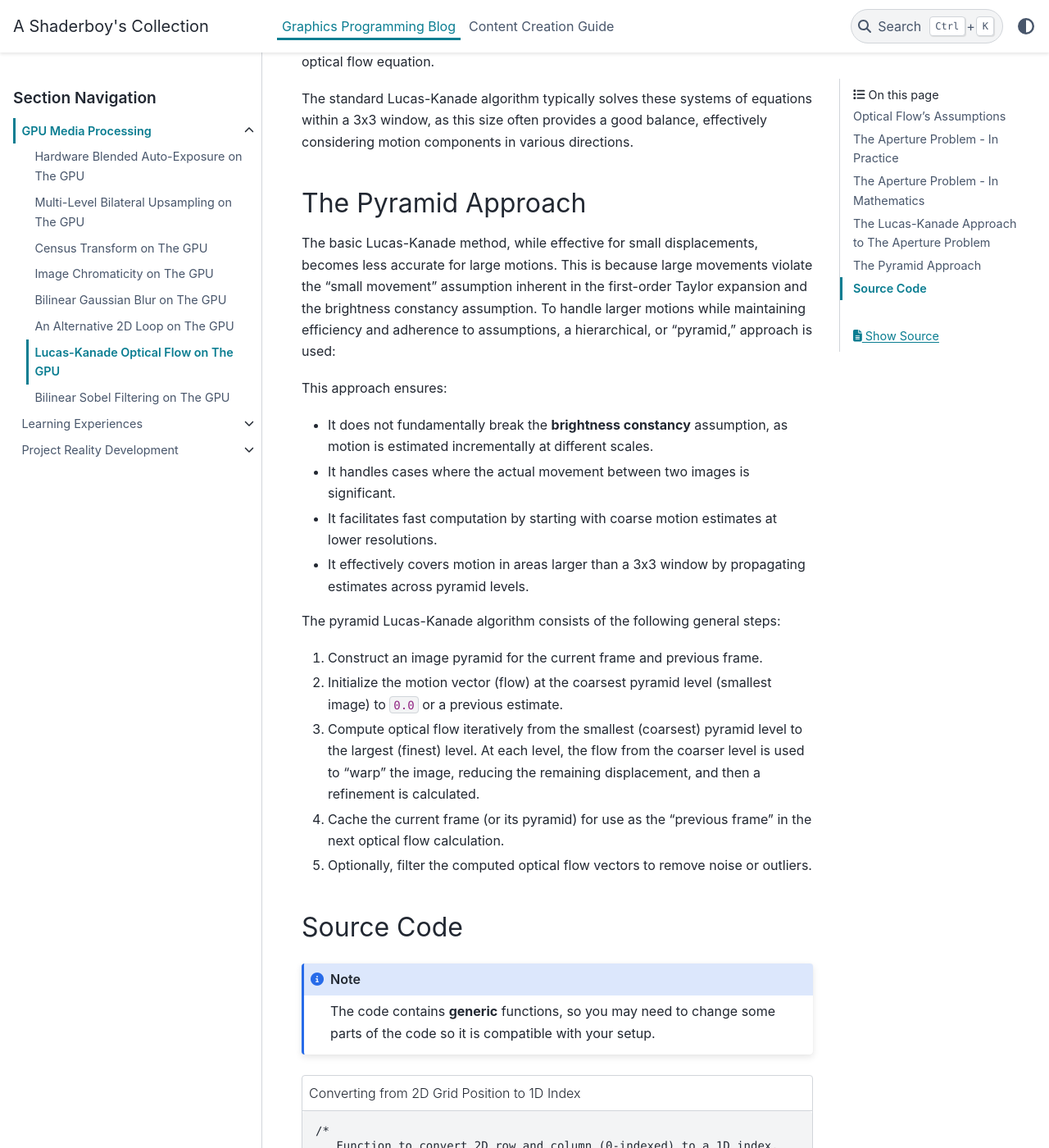
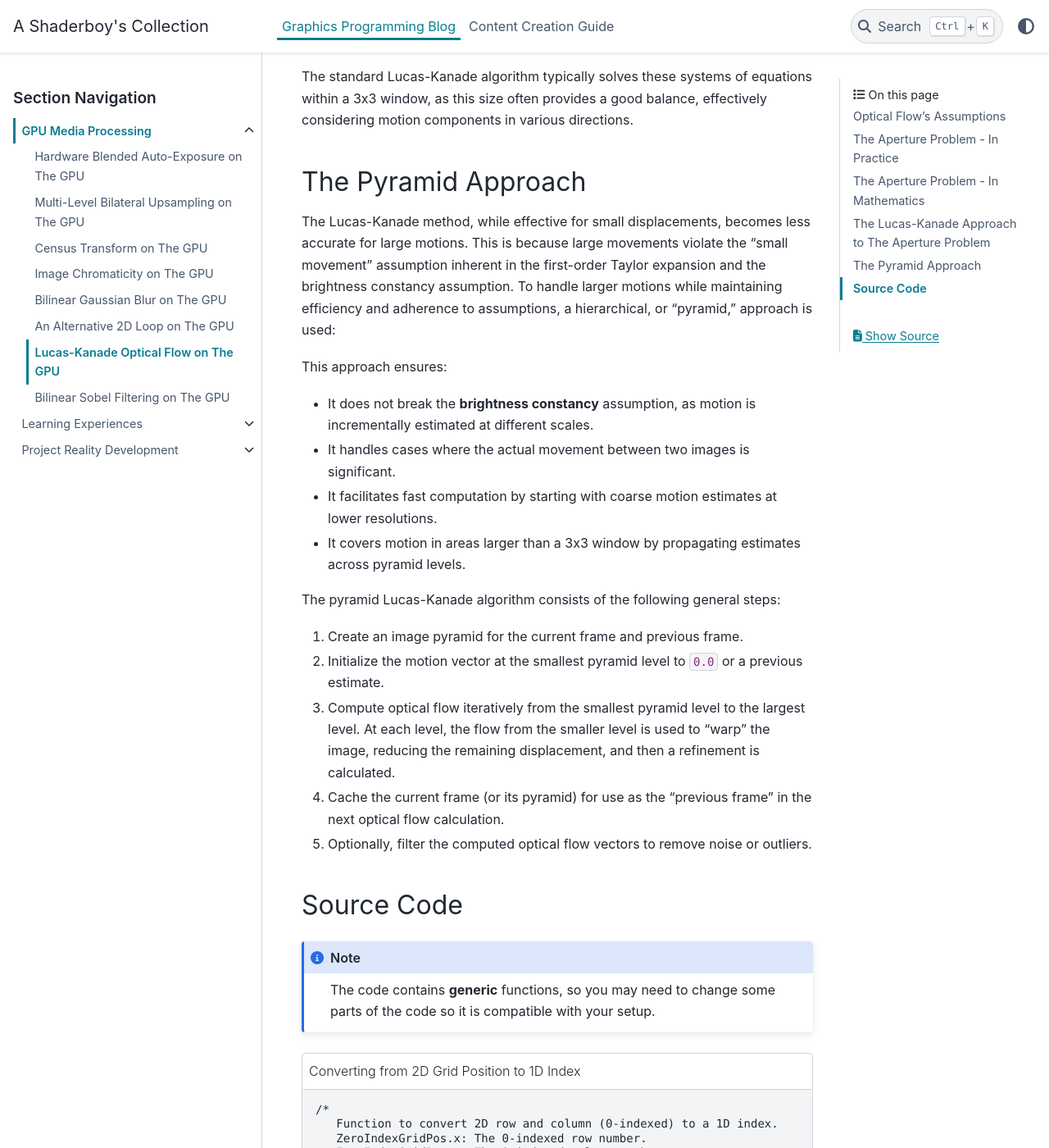
Before and after one commit to papadanku/papadanku.github.io, a Sphinx documentation site: the page built from doc/source/blog/gpu/opticalflow.rst, in a window 1280 px wide and 1400 px high, scrolled down 4362 px. Shown: the whole window at 82% size. Built offline with Sphinx 7.4.7 and the PyData theme 0.15.4, drawn with Linux system fonts in a browser that asks for light colours; some of the changed text lies outside the part shown.

Commit message:
Update opticalflow.rst

```diff
--- a/doc/source/blog/gpu/opticalflow.rst
+++ b/doc/source/blog/gpu/opticalflow.rst
@@ -14,12 +14,12 @@ When we use our eyes to track an object, we make assumptions to determine if an
 The Brightness Constancy Assumption \(BCA\)
 ^^^^^^^^^^^^^^^^^^^^^^^^^^^^^^^^^^^^^^^^^^^
 
-Accurate motion estimation in video relies on fundamental simplifying assumptions.
+Accurate motion estimation in video relies on fundamental assumptions.
 
-#. The intensity \(brightness and color\) of an object's projection in two consecutive images remains *approximately constant*.
+#. The intensity \(brightness and color\) of an object's movement in two consecutive images remains *approximately constant*.
 #. The movement of objects between two images is *small*.
 
-These assumptions collectively form the basis of the **Brightness Constancy Assumption \(BCA\)**.
+These assumptions form the basis of the **Brightness Constancy Assumption \(BCA\)**.
 
 .. math::
 
@@ -36,7 +36,7 @@ Let's revisit the Brightness Constancy Assumption:
 
 .. math:: I(x, y, t) = I(x + u, y + v, t + 1)
 
-From this direct equality, it's not obvious how to derive a formula for optical flow, as it states that the intensity at a point ``(x, y)`` in the previous image ``I`` at time ``t`` is equal to the intensity of the *same point* at a new position ``(x + u, y + v)`` in the current image at time ``t + 1``. Our goal is to find ``u`` and ``v``.
+From this direct equality, it's not obvious how to create a formula for optical flow, as it states that the intensity at a point ``(x, y)`` in the previous image ``I`` at time ``t`` is equal to the intensity of the *same point* at a new position ``(x + u, y + v)`` in the current image at time ``t + 1``. Our goal is to find ``u`` and ``v``.
 
 To achieve this, we need a mathematical way to approximate the rate of change of image intensity from ``I(x, y, t)`` to ``I(x + u, y + v, t + 1)``. This is where derivatives and the Taylor series expansion become crucial.
 
@@ -131,20 +131,20 @@ The standard Lucas-Kanade algorithm typically solves these systems of equations
 The Pyramid Approach
 --------------------
 
-The basic Lucas-Kanade method, while effective for small displacements, becomes less accurate for large motions. This is because large movements violate the "small movement" assumption inherent in the first-order Taylor expansion and the brightness constancy assumption. To handle larger motions while maintaining efficiency and adherence to assumptions, a hierarchical, or "pyramid," approach is used:
+The Lucas-Kanade method, while effective for small displacements, becomes less accurate for large motions. This is because large movements violate the "small movement" assumption inherent in the first-order Taylor expansion and the brightness constancy assumption. To handle larger motions while maintaining efficiency and adherence to assumptions, a hierarchical, or "pyramid," approach is used:
 
 This approach ensures:
 
-* It does not fundamentally break the **brightness constancy** assumption, as motion is estimated incrementally at different scales.
+* It does not break the **brightness constancy** assumption, as motion is incrementally estimated  at different scales.
 * It handles cases where the actual movement between two images is significant.
 * It facilitates fast computation by starting with coarse motion estimates at lower resolutions.
-* It effectively covers motion in areas larger than a 3x3 window by propagating estimates across pyramid levels.
+* It covers motion in areas larger than a 3x3 window by propagating estimates across pyramid levels.
 
 The pyramid Lucas-Kanade algorithm consists of the following general steps:
 
-#. Construct an image pyramid for the current frame and previous frame.
-#. Initialize the motion vector \(flow\) at the coarsest pyramid level \(smallest image\) to ``0.0`` or a previous estimate.
-#. Compute optical flow iteratively from the smallest \(coarsest\) pyramid level to the largest \(finest\) level. At each level, the flow from the coarser level is used to "warp" the image, reducing the remaining displacement, and then a refinement is calculated.
+#. Create an image pyramid for the current frame and previous frame.
+#. Initialize the motion vector at the smallest pyramid level to ``0.0`` or a previous estimate.
+#. Compute optical flow iteratively from the smallest pyramid level to the largest level. At each level, the flow from the smaller level is used to "warp" the image, reducing the remaining displacement, and then a refinement is calculated.
 #. Cache the current frame \(or its pyramid\) for use as the "previous frame" in the next optical flow calculation.
 #. Optionally, filter the computed optical flow vectors to remove noise or outliers.
 
```
Also changed, not shown: other parts of doc/source/blog/gpu/opticalflow.rst (+2 -2 lines).
